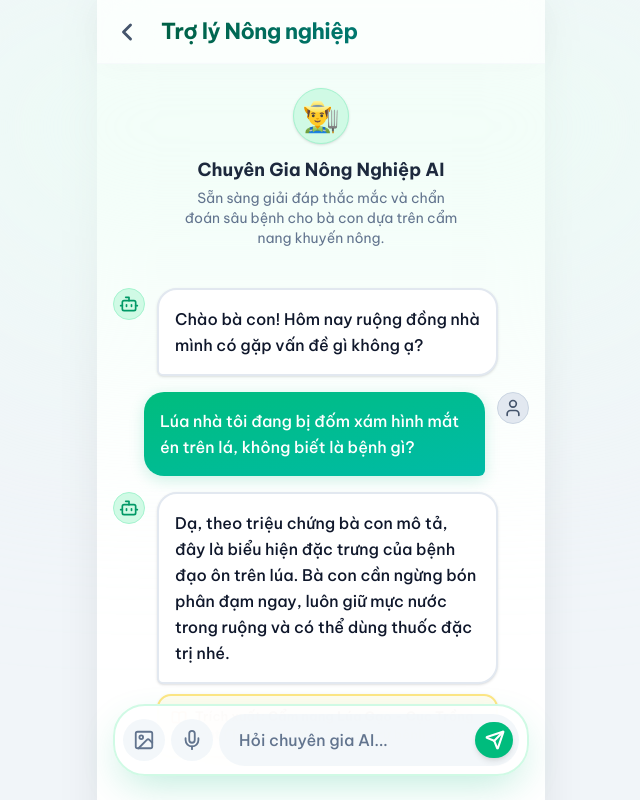
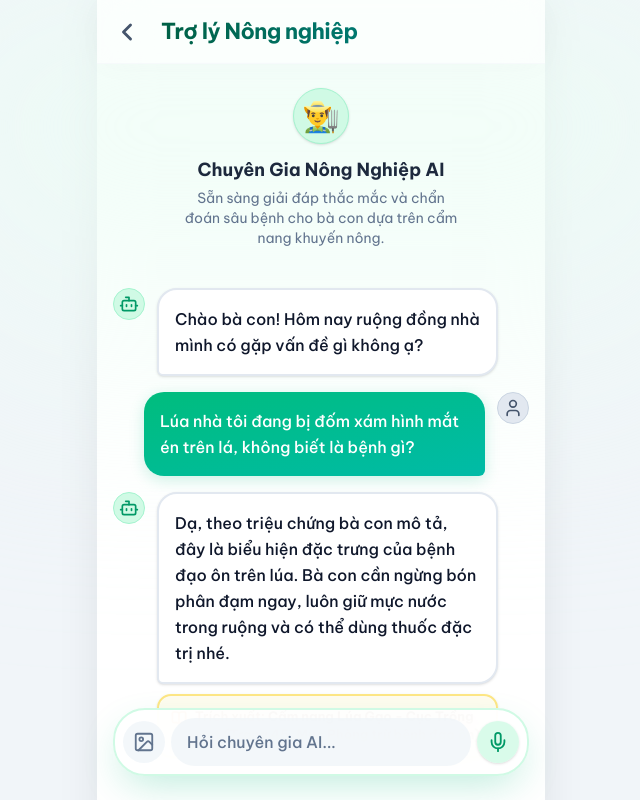
Before and after one commit to hoangdq08/ari-ai, a Next.js app in the folder frontend/: page /chat in a window 1280 px wide. Shown: the top 800 px of the page, without its empty margins (319-959 px from the left). Built offline with nearby package versions, Linux system fonts and the light colour scheme.

Commit message:
feat(frontend): hoàn thiện giao diện Voice Record, tối ưu UI Chat và sửa lỗi hiển thị

```diff
--- a/frontend/src/modules/chat/application/useChatStore.ts
+++ b/frontend/src/modules/chat/application/useChatStore.ts
@@ -3,7 +3,9 @@ import { Message } from "../domain/Message";
 
 interface ChatState {
   messages: Message[];
+  isTyping: boolean;
   addMessage: (message: Message) => void;
+  setTyping: (status: boolean) => void;
 }
 
 export const useChatStore = create<ChatState>((set) => ({
@@ -25,5 +27,7 @@ export const useChatStore = create<ChatState>((set) => ({
       citation: "Cẩm nang Lúa Gạo - Cục Trồng trọt (Trang 45, Mục Phòng trừ bệnh đạo ôn)"
     }
   ],
+  isTyping: false,
   addMessage: (message) => set((state) => ({ messages: [...state.messages, message] })),
+  setTyping: (status) => set({ isTyping: status }),
 }));
--- a/frontend/src/modules/chat/presentation/components/ChatInput.tsx
+++ b/frontend/src/modules/chat/presentation/components/ChatInput.tsx
@@ -1,34 +1,70 @@
 "use client";
 
-import { Send, Image as ImageIcon, Mic } from "lucide-react";
-import { useRef, useState } from "react";
+import { Send, Image as ImageIcon, Mic, Camera as CameraIcon, ImagePlus } from "lucide-react";
+import { useRef, useState, useEffect } from "react";
 import { useChatStore } from "../../application/useChatStore";
 import { useDiagnoseImage } from "@/modules/diagnostics/application/useDiagnoseImage";
 
 export function ChatInput() {
   const [text, setText] = useState("");
-  const fileInputRef = useRef<HTMLInputElement>(null);
+  const [isRecording, setIsRecording] = useState(false);
+  const [recordingTime, setRecordingTime] = useState(0);
+  const [showImageMenu, setShowImageMenu] = useState(false);
+  const [showVoiceTooltip, setShowVoiceTooltip] = useState(false);
+
+  const galleryInputRef = useRef<HTMLInputElement>(null);
+  const cameraInputRef = useRef<HTMLInputElement>(null);
+  const recordingTimerRef = useRef<NodeJS.Timeout | null>(null);
+  const startXRef = useRef<number | null>(null);
+
   const addMessage = useChatStore((state) => state.addMessage);
-
+  const setTyping = useChatStore((state) => state.setTyping);
   const diagnoseMutation = useDiagnoseImage();
 
-  const handleSendText = () => {
-    if (!text.trim()) return;
+  useEffect(() => {
+    if (typeof window !== "undefined") {
+      const searchParams = new URLSearchParams(window.location.search);
+      const mode = searchParams.get("mode");
+      if (mode === "camera") {
+        setTimeout(() => setShowImageMenu(true), 300);
+      } else if (mode === "voice") {
+        setTimeout(() => {
+          setShowVoiceTooltip(true);
+          setTimeout(() => setShowVoiceTooltip(false), 5000);
+        }, 300);
+      }
+    }
+  }, []);
+
+  const handleSendText = (customText?: string) => {
+    const textToSend = customText ?? text;
+    if (!textToSend.trim()) return;
+
     addMessage({
       id: Date.now().toString(),
       role: "user",
-      content: text,
+      content: textToSend,
     });
-    setText("");
+    if (!customText) setText("");
+
+    setTyping(true);
+    setTimeout(() => {
+      setTyping(false);
+      addMessage({
+        id: Date.now().toString(),
+        role: "ai",
+        content: "Dạ, tôi đã nhận được thông tin. Xin bà con chờ một lát để tôi tra cứu ạ."
+      });
+    }, 1500);
   };
 
   const handleImageUpload = (e: React.ChangeEvent<HTMLInputElement>) => {
     const file = e.target.files?.[0];
+    setShowImageMenu(false);
     if (!file) return;
 
     const imageUrl = URL.createObjectURL(file);
 
-    // 1. Thêm tin nhắn user chứa ảnh
     addMessage({
       id: Date.now().toString(),
       role: "user",
@@ -36,9 +72,10 @@ export function ChatInput() {
       imageUrl: imageUrl,
     });
 
-    // 2. Gọi mock API chẩn đoán
+    setTyping(true);
     diagnoseMutation.mutate(file, {
       onSuccess: (result) => {
+        setTyping(false);
         addMessage({
           id: Date.now().toString(),
           role: "ai",
@@ -47,6 +84,7 @@ export function ChatInput() {
         });
       },
       onError: () => {
+        setTyping(false);
         addMessage({
           id: Date.now().toString(),
           role: "ai",
@@ -55,48 +93,183 @@ export function ChatInput() {
       }
     });
 
-    if (fileInputRef.current) {
-      fileInputRef.current.value = "";
+    if (galleryInputRef.current) galleryInputRef.current.value = "";
+    if (cameraInputRef.current) cameraInputRef.current.value = "";
+  };
+
+  const handleStartRecording = (e: React.PointerEvent) => {
+    e.preventDefault();
+    try {
+      (e.currentTarget as HTMLElement).setPointerCapture(e.pointerId);
+    } catch (err) {}
+    setShowVoiceTooltip(false);
+    setIsRecording(true);
+    setRecordingTime(0);
+    startXRef.current = e.clientX;
+    recordingTimerRef.current = setInterval(() => {
+      setRecordingTime((prev) => prev + 1);
+    }, 1000);
+  };
+
+  const handlePointerMove = (e: React.PointerEvent) => {
+    if (!isRecording || startXRef.current === null) return;
+    const deltaX = startXRef.current - e.clientX;
+    // Slide left > 50px to cancel
+    if (deltaX > 50) {
+      handleCancelRecording();
     }
   };
 
+  const handleStopRecording = (e?: React.PointerEvent) => {
+    e?.preventDefault();
+    try {
+      if (e) (e.currentTarget as HTMLElement).releasePointerCapture(e.pointerId);
+    } catch (err) {}
+    startXRef.current = null;
+    if (!isRecording) return;
+
+    if (recordingTimerRef.current) clearInterval(recordingTimerRef.current);
+    setIsRecording(false);
+
+    if (recordingTime > 0) {
+      const mockSTT = "Bệnh đạo ôn trên lúa thì dùng thuốc gì hiệu quả nhất vậy chuyên gia?";
+      handleSendText(mockSTT);
+    }
+    setRecordingTime(0);
+  };
+
+  const handleCancelRecording = (e?: React.PointerEvent) => {
+    e?.preventDefault();
+    try {
+      if (e) (e.currentTarget as HTMLElement).releasePointerCapture(e.pointerId);
+    } catch (err) {}
+    startXRef.current = null;
+    if (!isRecording) return;
+
+    if (recordingTimerRef.current) clearInterval(recordingTimerRef.current);
+    setIsRecording(false);
+    setRecordingTime(0);
+  };
+
+  const formatTime = (seconds: number) => {
+    const m = Math.floor(seconds / 60);
+    const s = seconds % 60;
+    return `${m}:${s.toString().padStart(2, "0")}`;
+  };
+
   return (
+    <>
+      {showImageMenu && (
+        <div className="fixed inset-0 z-40 pointer-events-auto bg-transparent" onClick={() => setShowImageMenu(false)}></div>
+      )}
+
       <div className="fixed bottom-6 left-1/2 -translate-x-1/2 w-full max-w-[448px] px-4 z-40 pointer-events-none safe-area-pb">
-      <div className="mx-auto bg-white/95 backdrop-blur-xl border-2 border-emerald-100 p-2 rounded-[32px] shadow-[0_15px_40px_-10px_rgba(16,185,129,0.3)] pointer-events-auto transition-all flex items-center gap-1.5">
+        {showImageMenu && (
+          <div className="absolute bottom-[80px] left-4 bg-white rounded-2xl shadow-[0_10px_30px_rgba(0,0,0,0.1)] border border-slate-100 p-2 z-50 w-[200px] pointer-events-auto flex flex-col gap-1 origin-bottom-left animate-in zoom-in-95 duration-200">
+            <button
+              onClick={() => cameraInputRef.current?.click()}
+              className="flex items-center gap-3 px-3 py-3 w-full hover:bg-slate-50 active:bg-slate-100 rounded-xl transition-colors text-slate-700 font-medium text-[15px]"
+            >
+              <div className="w-8 h-8 rounded-full bg-blue-50 flex items-center justify-center">
+                <CameraIcon className="w-4 h-4 text-blue-500" />
+              </div>
+              <span>Chụp ảnh mới</span>
+            </button>
+            <button
+              onClick={() => galleryInputRef.current?.click()}
+              className="flex items-center gap-3 px-3 py-3 w-full hover:bg-slate-50 active:bg-slate-100 rounded-xl transition-colors text-slate-700 font-medium text-[15px]"
+            >
+              <div className="w-8 h-8 rounded-full bg-emerald-50 flex items-center justify-center">
+                <ImagePlus className="w-4 h-4 text-emerald-500" />
+              </div>
+              <span>Thư viện ảnh</span>
+            </button>
+          </div>
+        )}
+
+        <div className="mx-auto bg-white/95 backdrop-blur-xl border-2 border-emerald-100 p-2 rounded-[32px] shadow-[0_15px_40px_-10px_rgba(16,185,129,0.3)] pointer-events-auto transition-all flex items-center gap-1.5 relative z-50">
         <input
           type="file"
           accept="image/*"
           className="hidden"
-          ref={fileInputRef}
+          ref={galleryInputRef}
           onChange={handleImageUpload}
         />
+        <input
+          type="file"
+          accept="image/*"
+          capture="environment"
+          className="hidden"
+          ref={cameraInputRef}
+          onChange={handleImageUpload}
+        />
+
+        {!isRecording && (
           <button
-          onClick={() => fileInputRef.current?.click()}
-          className="p-2.5 text-slate-500 hover:text-emerald-600 transition-colors bg-slate-100/80 hover:bg-emerald-50 rounded-full active:scale-95 flex-shrink-0"
+            onClick={() => setShowImageMenu(!showImageMenu)}
+            className={`p-2.5 transition-colors rounded-full flex-shrink-0 active:scale-95 ${showImageMenu ? "bg-emerald-100 text-emerald-600" : "text-slate-500 hover:text-emerald-600 bg-slate-100/80 hover:bg-emerald-50"
+              }`}
           >
             <ImageIcon className="w-[22px] h-[22px]" />
           </button>
-        <button className="p-2.5 text-slate-500 hover:text-emerald-600 transition-colors bg-slate-100/80 hover:bg-emerald-50 rounded-full active:scale-95 flex-shrink-0">
-          <Mic className="w-[22px] h-[22px]" />
-        </button>
+        )}
 
         <div className="flex-1 relative flex items-center">
+          {isRecording ? (
+            <div className="w-full flex items-center justify-between px-3 h-[48px] bg-red-50 border border-red-100/80 rounded-full">
+              <div className="flex items-center gap-2.5">
+                <div className="w-2.5 h-2.5 rounded-full bg-red-500 animate-pulse"></div>
+                <span className="text-red-500 font-mono font-bold text-[15px] tracking-wide">{formatTime(recordingTime)}</span>
+              </div>
+              <span className="text-slate-400 text-[13px] font-medium mr-1 animate-pulse select-none">&lt; Trượt để hủy</span>
+            </div>
+          ) : (
+            <>
               <input
                 type="text"
                 value={text}
                 onChange={(e) => setText(e.target.value)}
                 onKeyDown={(e) => e.key === "Enter" && handleSendText()}
                 placeholder="Hỏi chuyên gia AI..."
-            className="w-full bg-slate-100/80 border-none text-[16px] text-slate-900 rounded-full pl-5 pr-12 py-3.5 focus:outline-none focus:ring-2 focus:ring-emerald-500 transition-all placeholder:text-slate-500 font-medium"
+                className="w-full h-[48px] bg-slate-100/80 border-none text-[16px] text-slate-900 rounded-full pl-4 pr-12 focus:outline-none focus:ring-2 focus:ring-inset focus:ring-emerald-500 transition-all placeholder:text-slate-500 font-medium"
               />
+              {text.trim() && (
                 <button
-            onClick={handleSendText}
+                  onClick={() => handleSendText()}
                   className="absolute right-1.5 p-2 bg-emerald-500 text-white rounded-full hover:bg-emerald-600 transition-colors shadow-md active:scale-95"
                 >
                   <Send className="w-[20px] h-[20px] ml-0.5" strokeWidth={2.5} />
                 </button>
+              )}
+            </>
+          )}
+        </div>
+
+        {!text.trim() && (
+          <div className="relative">
+            {showVoiceTooltip && !isRecording && (
+              <div className="absolute -top-[52px] right-0 bg-slate-800 text-white text-[13px] font-semibold px-4 py-2.5 rounded-2xl whitespace-nowrap animate-bounce shadow-lg after:content-[''] after:absolute after:bottom-[-5px] after:right-[14px] after:w-3 after:h-3 after:bg-slate-800 after:rotate-45">
+                Nhấn giữ để nói
+              </div>
+            )}
+
+            <button
+              onPointerDown={handleStartRecording}
+              onPointerMove={handlePointerMove}
+              onPointerUp={handleStopRecording}
+              onPointerCancel={handleCancelRecording}
+              onContextMenu={(e) => e.preventDefault()}
+              className={`p-2.5 transition-all duration-200 flex-shrink-0 touch-none select-none ${isRecording
+                ? "bg-emerald-500 text-white rounded-full scale-125 shadow-[0_5px_15px_rgba(16,185,129,0.4)] mr-1"
+                : "text-emerald-600 bg-emerald-100/80 hover:bg-emerald-200 rounded-full shadow-sm"
+                }`}
+            >
+              <Mic className="w-[22px] h-[22px]" />
+            </button>
+          </div>
+        )}
       </div>
     </div>
-    </div>
+    </>
   );
 }
--- a/frontend/src/modules/chat/presentation/screens/ChatScreen.tsx
+++ b/frontend/src/modules/chat/presentation/screens/ChatScreen.tsx
@@ -1,11 +1,19 @@
 "use client";
 
+import { useEffect, useRef } from "react";
 import { ChatBubble } from "../components/ChatBubble";
 import { ChatInput } from "../components/ChatInput";
 import { useChatStore } from "../../application/useChatStore";
 
 export function ChatScreen() {
   const messages = useChatStore((state) => state.messages);
+  const isTyping = useChatStore((state) => state.isTyping);
+  const messagesEndRef = useRef<HTMLDivElement>(null);
+
+  // Auto scroll to bottom
+  useEffect(() => {
+    messagesEndRef.current?.scrollIntoView({ behavior: "smooth" });
+  }, [messages, isTyping]);
 
   return (
     <div className="flex flex-col min-h-full pb-24 pt-2 relative">
@@ -28,6 +36,25 @@ export function ChatScreen() {
             citation={msg.citation}
           />
         ))}
+
+        {/* Typing Indicator */}
+        {isTyping && (
+          <div className="flex w-full items-start gap-2.5 px-4 mb-4 mt-2">
+            <div className="flex-shrink-0 w-8 h-8 rounded-full bg-emerald-100 flex items-center justify-center border border-emerald-200">
+              <span className="text-emerald-700 text-xs font-bold">AI</span>
+            </div>
+            <div className="flex flex-col gap-1 max-w-[85%]">
+              <div className="px-4 py-3 bg-white border-2 border-slate-200 text-slate-900 rounded-2xl rounded-tl-sm shadow-sm inline-flex">
+                <div className="flex space-x-1.5 items-center h-4">
+                  <div className="w-2 h-2 bg-emerald-500 rounded-full animate-bounce" style={{ animationDelay: '0ms' }}></div>
+                  <div className="w-2 h-2 bg-emerald-500 rounded-full animate-bounce" style={{ animationDelay: '150ms' }}></div>
+                  <div className="w-2 h-2 bg-emerald-500 rounded-full animate-bounce" style={{ animationDelay: '300ms' }}></div>
+                </div>
+              </div>
+            </div>
+          </div>
+        )}
+        <div ref={messagesEndRef} />
       </div>
 
       {/* Chat Input Bar */}
```
Also changed, not shown: 1 other file (tests, documents, lock files or other folders). Lines whose indentation alone changed are shown as unchanged.
